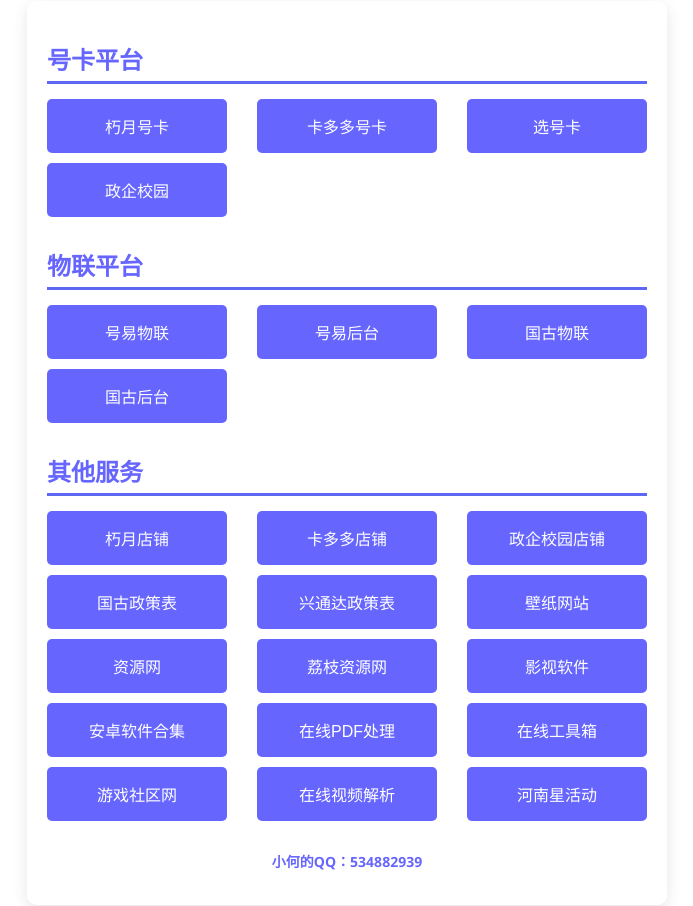
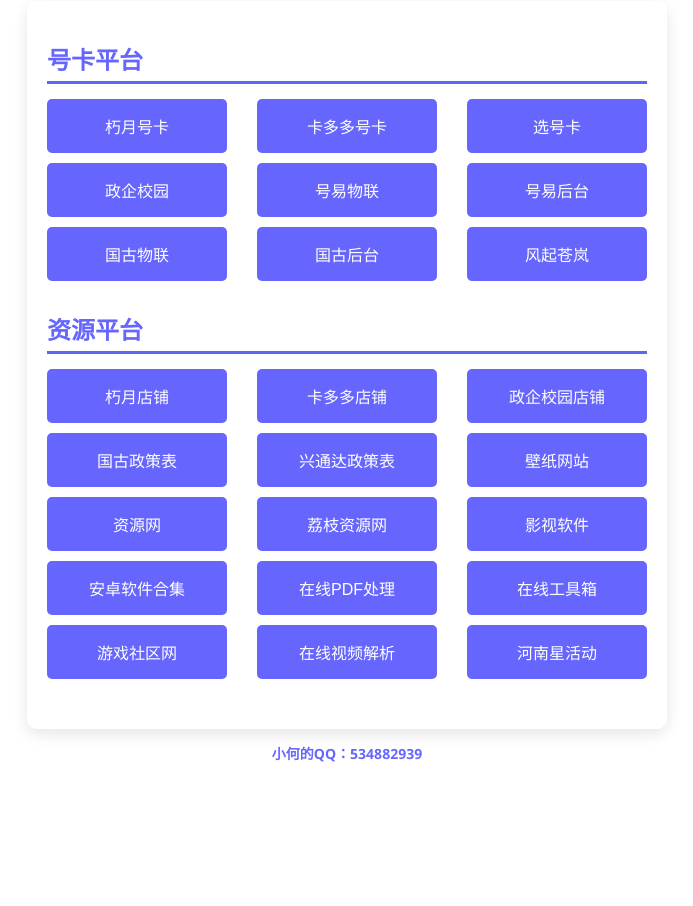
Before and after one commit to youling365/youling365.github.io, a plain HTML site: page index.html in a window 1280 px wide. Shown: the whole page, without its empty margins (293-986 px from the left). After the commit the page ends 800 px from the top, so only its background shows below. Drawn offline with Linux system fonts and the light colour scheme.

Commit message:
Update index.html

```diff
--- a/index.html
+++ b/index.html
@@ -130,11 +130,6 @@
         政企校园
       </button>
 
-    </div>
-
-    <div class="category">物联平台</div>
-    <div class="button-group">
-
       <button class="button" onclick="window.location.href='https://h5.lianhengkj.com/#/pages/agentMoudle/auth/auth'">
         号易物联
       </button>
@@ -151,10 +146,12 @@
         国古后台
       </button>
 
+      <button class="button" onclick="window.location.href='www.baidu.com'">
+        风起苍岚
+      </button>
     </div>
 
-
-    <div class="category">其他服务</div>
+    <div class="category">资源平台</div>
     <div class="button-group">
 
       <button class="button" onclick="window.location.href='https://69.h5haoka.cn/index?k=aEpKblpOTGNzaG89'">
@@ -216,6 +213,7 @@
       <button class="button" onclick="window.location.href='https://henanxing.cn/'">
         河南星活动
       </button>
+    </div>
 
 </body>
    </div>
```
